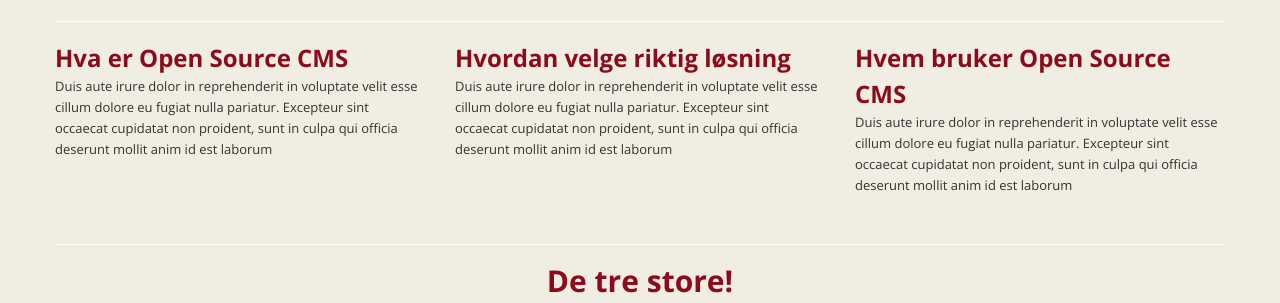
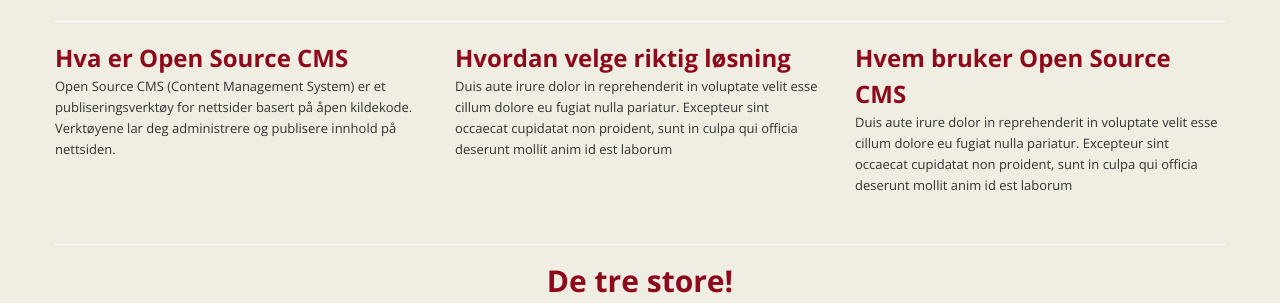
Before and after one commit to front/opensourcecms, a Jekyll site: the page built from index.html, in a window 1280 px wide and 1336 px high, cut to the strip 462-765 px from the top of the window. Built offline with Jekyll 4.4.1, drawn with Linux system fonts in a browser that asks for light colours; nearby versions of some CDN libraries; comment, search, counter and statistics services are not loaded.

Commit message:
Updated index.html

```diff
--- a/index.html
+++ b/index.html
@@ -23,9 +23,8 @@
 <section class="row">
   <div class="span4">
     <h2>Hva er Open Source CMS</h2>
-    <p>Duis aute irure dolor in reprehenderit in voluptate velit esse
-    cillum dolore eu fugiat nulla pariatur. Excepteur sint occaecat cupidatat non
-    proident, sunt in culpa qui officia deserunt mollit anim id est laborum</p>
+    <p>Open Source CMS (Content Management System) er et publiseringsverktøy for nettsider basert på åpen kildekode. Verktøyene lar deg administrere og publisere innhold på nettsiden.
+</p>
   </div>
   <div class="span4">
     <h2>Hvordan velge riktig løsning</h2>
```
